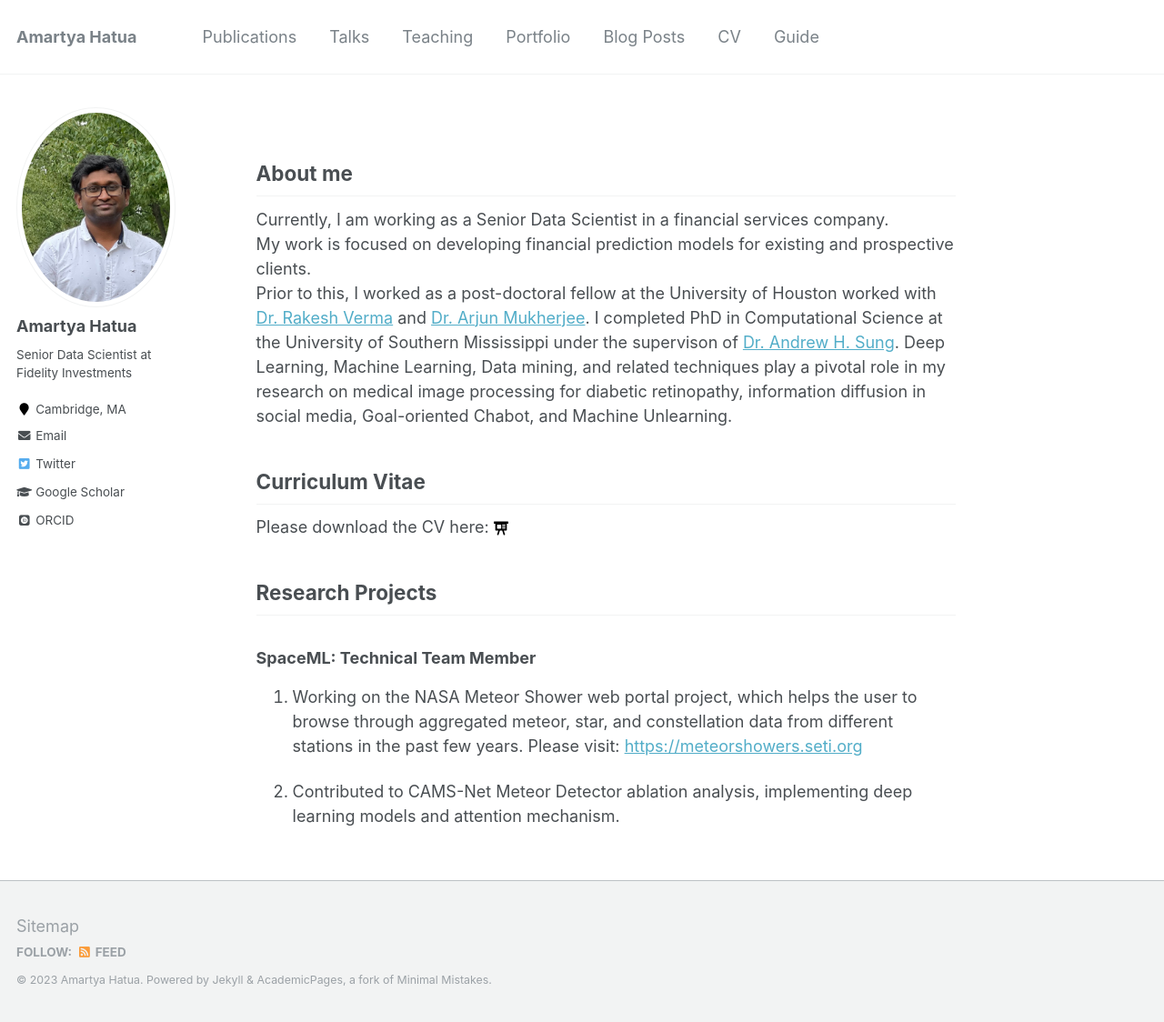
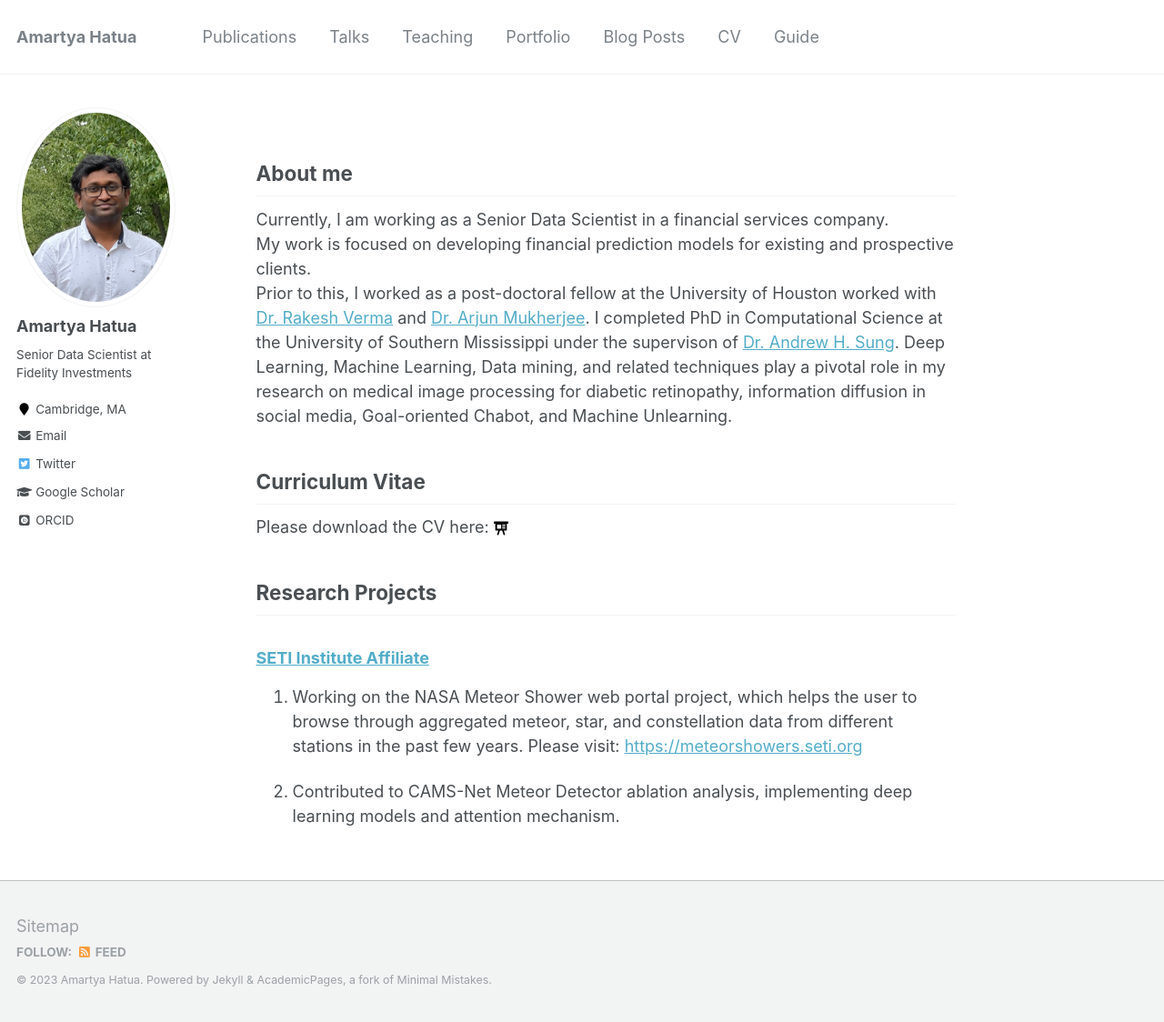
Before and after one commit to amartyahatua/amartyahatua.github.io, a Jekyll site: the page built from _pages/about.md, in a window 1280 px wide and 1124 px high. Shown: the whole window at 91% size. Built offline with Jekyll 4.4.1, drawn with Linux system fonts in a browser that asks for light colours; some web fonts are replaced.

Commit message:
'Adding'

```diff
--- a/_pages/about.md
+++ b/_pages/about.md
@@ -25,7 +25,7 @@ Please download the CV here:
 
 ## Research Projects
 
-### SpaceML: Technical Team Member
+### [SETI Institute Affiliate](https://www.seti.org/affiliates/amartya-hatua)
 
 1. Working on the NASA Meteor Shower web portal project, which helps the user to browse through aggregated meteor, star, and constellation data from different stations in the past few years.
 Please visit: [https://meteorshowers.seti.org](https://meteorshowers.seti.org)
```
